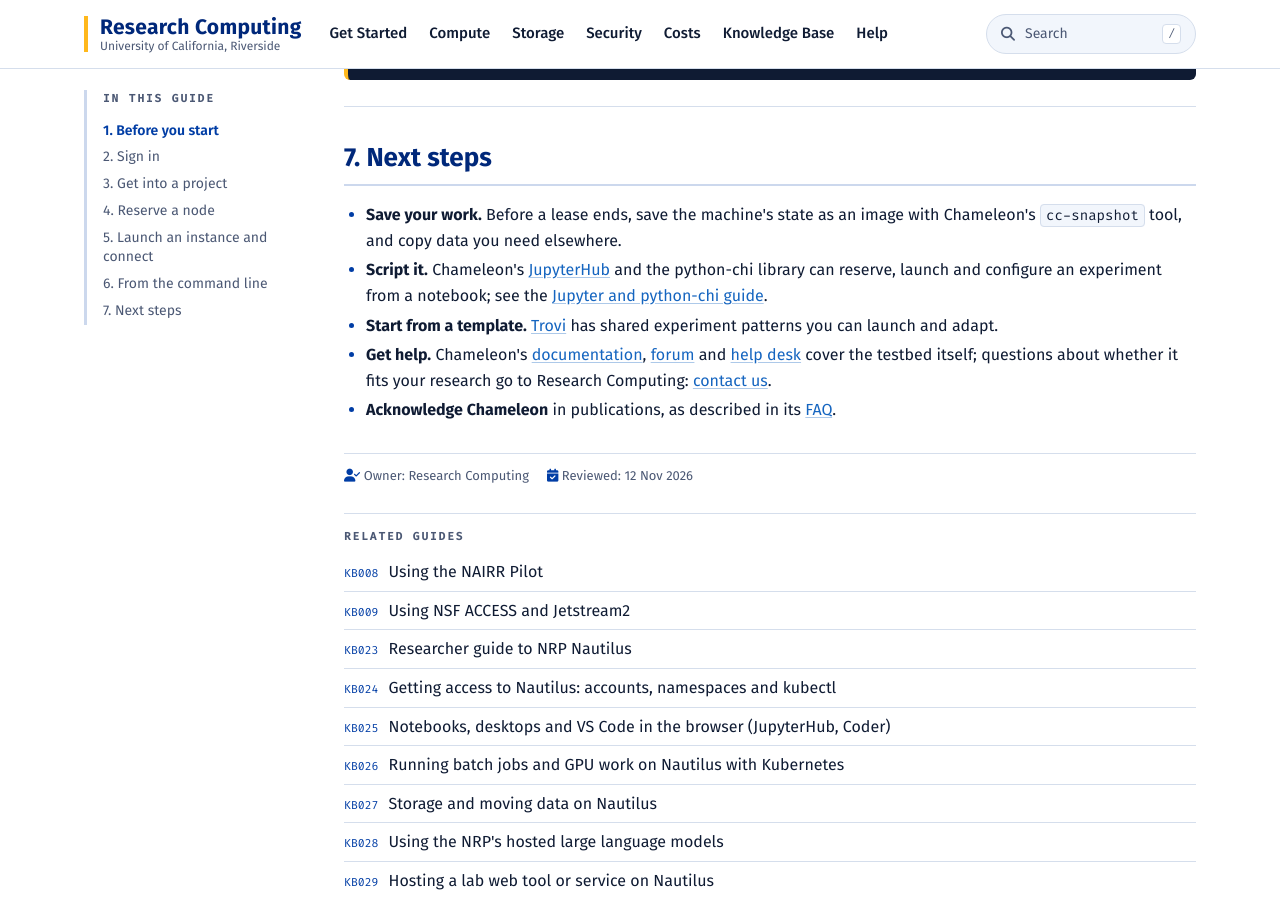
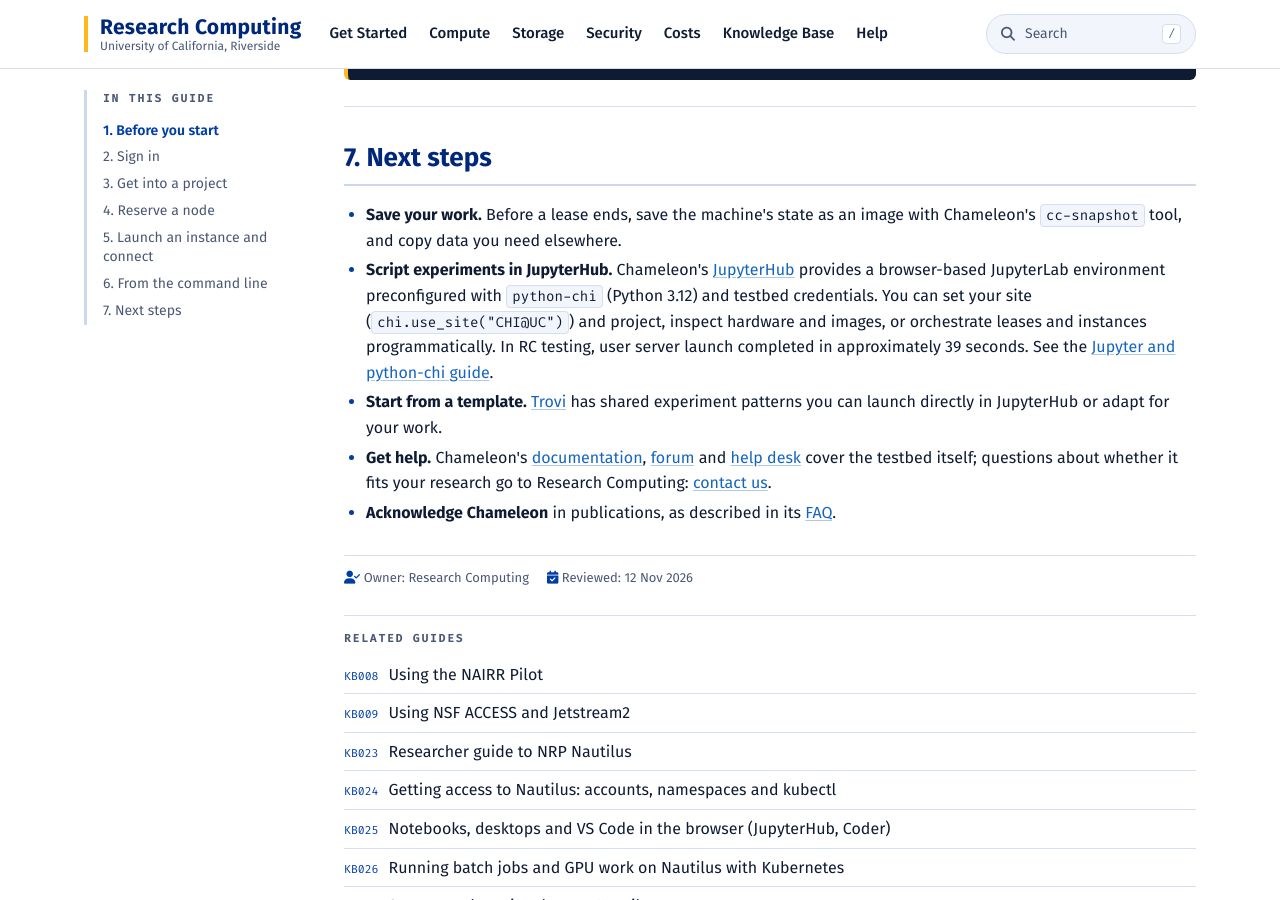
Before and after one commit to UCR-Research-Computing/rc-dev, a Jekyll site: the page built from _kb/kb052-chameleon-getting-started.md, in a window 1280 px wide and 900 px high, scrolled down 7860 px. Built offline with Jekyll 4.4.1, drawn with Linux system fonts in a browser that asks for light colours; some web fonts are replaced.

Commit message:
sync: mirror KB052 JupyterHub verified test and screenshots from prod

```diff
--- a/_kb/kb052-chameleon-getting-started.md
+++ b/_kb/kb052-chameleon-getting-started.md
@@ -12,7 +12,7 @@
   - "Tested 2026-11-05 by RC: the PI eligibility request was approved the same day, then the Create a Project form (title, nickname, research-area tag, public abstract, private resource justification, funding question, acceptable use box) created a project at once, with its allocation shown as Pending until Chameleon reviews it."
   - "Tested 2026-11-12 by RC: allocation approved; reserved a bare-metal node (compute_cascadelake_r, dual-socket Intel Xeon Gold 6240R, 96 vCPUs, 187 GiB RAM) with a floating IP at CHI@UC. Lease transition to ACTIVE took 15 seconds."
   - "Tested 2026-11-12 by RC: launched instance with CC-Ubuntu22.04 and baremetal flavor. Bare-metal provisioning took 8 minutes 46 seconds (526s) to reach ACTIVE. Associated floating IP, opened security group ingress for port 22 and ICMP, and connected over SSH as user cc (total launch to SSH ready: 13.5 minutes). Ran hardware verification (96 cores, 187 GiB RAM) and 30-second benchmark (2,439 iterations, 81.3 it/s). Verified full teardown (instance, floating IP, lease, keypair, application credential)."
-  - "CHECK: JupyterHub and Trovi follow Chameleon's documentation and were not tested in this run."
+  - 'Tested 2026-11-12 by RC: signed in to Chameleon JupyterHub (https://jupyter.chameleoncloud.org) via federated UCR login. Server spawn took 38.7s. Confirmed python-chi 1.2.11 is preinstalled (Python 3.12, conda). Default working directory is /work, with HOME set to user home directory. Verified read-only python-chi API calls against CHI@UC (chi.image.list_images found 99 Ubuntu images; chi.lease.list_leases returned 0 active leases). Located Trovi sharing links in Welcome.ipynb and the Share menu. Deleted test notebook and stopped user server via Hub Control Panel.'
 ---
 
 Chameleon is a national testbed for computer science. You reserve **whole physical servers** (or VMs) for up to a week at a time, with root access and your own operating system image, at sites in Chicago, Austin and Boulder. See the [Chameleon service page](../../services/chameleon/) for what fits and what does not.
@@ -223,7 +223,7 @@
 ## 7. Next steps
 
 - **Save your work.** Before a lease ends, save the machine's state as an image with Chameleon's `cc-snapshot` tool, and copy data you need elsewhere.
-- **Script it.** Chameleon's [JupyterHub](https://jupyter.chameleoncloud.org/) and the python-chi library can reserve, launch and configure an experiment from a notebook; see the [Jupyter and python-chi guide](https://chameleoncloud.readthedocs.io/en/latest/getting-started/jupyter-python-chi.html).
-- **Start from a template.** [Trovi](https://trovi.chameleoncloud.org/) has shared experiment patterns you can launch and adapt.
+- **Script experiments in JupyterHub.** Chameleon's [JupyterHub](https://jupyter.chameleoncloud.org/) provides a browser-based JupyterLab environment preconfigured with `python-chi` (Python 3.12) and testbed credentials. You can set your site (`chi.use_site("CHI@UC")`) and project, inspect hardware and images, or orchestrate leases and instances programmatically. In RC testing, user server launch completed in approximately 39 seconds. See the [Jupyter and python-chi guide](https://chameleoncloud.readthedocs.io/en/latest/getting-started/jupyter-python-chi.html).
+- **Start from a template.** [Trovi](https://trovi.chameleoncloud.org/) has shared experiment patterns you can launch directly in JupyterHub or adapt for your work.
 - **Get help.** Chameleon's [documentation](https://chameleoncloud.readthedocs.io/en/latest/), [forum](https://forum.chameleoncloud.org/) and [help desk](https://chameleoncloud.org/user/help/) cover the testbed itself; questions about whether it fits your research go to Research Computing: [contact us](../../help/).
 - **Acknowledge Chameleon** in publications, as described in its [FAQ](https://chameleoncloud.org/learn/frequently-asked-questions/).
```
Also changed, not shown: assets/images/chameleon/jupyterhub-launcher.png (added), assets/images/chameleon/jupyterhub-notebook.png (added).
